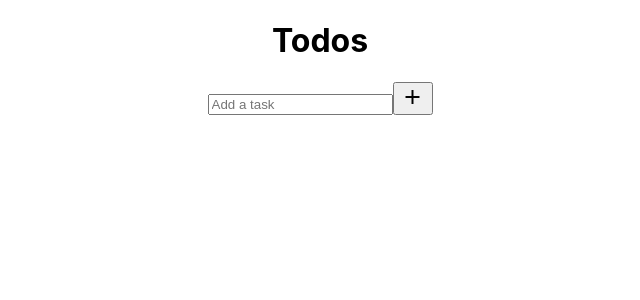
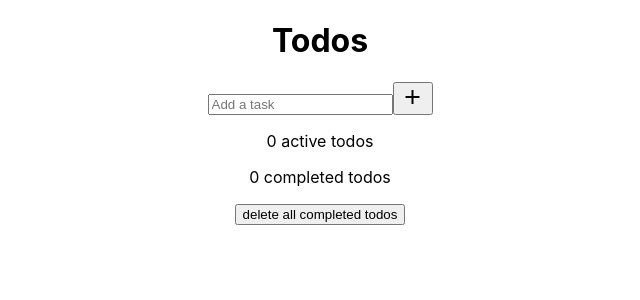
Before and after one commit to sarahbanashek/SimpleTodo, a React (Create React App) app: page / in a window 1280 px wide. Shown: the top 300 px of the page, without its empty margins (320-960 px from the left). Built offline with nearby package versions, Linux system fonts and the light colour scheme.

Commit message:
adding Footer component

```diff
--- a/src/App.tsx
+++ b/src/App.tsx
@@ -4,6 +4,7 @@ import './App.css';
 import { AddTodoItem } from './components/AddTodoItem';
 import { MarkAllComplete } from './components/MarkAllComplete';
 import { TodoItem } from './components/TodoItem';
+import { Footer } from './components/Footer';
 
 import type { ITodo } from './interfaces';
 import { NAMESPACE } from './constants';
@@ -13,6 +14,8 @@ function App() {
   const [allTodos, setAllTodos] = useState<Array<ITodo>>([]);
   const [activeTodos, setActiveTodos] = useState<Array<ITodo>>([]);
   const [completedTodos, setCompletedTodos] = useState<Array<ITodo>>([]);
+  const [showActiveTodos, setShowActiveTodos] = useState<boolean>(true);
+  const [showCompletedTodos, setShowCompletedTodos] = useState<boolean>(true);
 
   useEffect(() => {
     const store = localStorage.getItem(NAMESPACE);
@@ -85,6 +88,10 @@ function App() {
     updateStateAndStorage(remainingTodos);
   }
 
+  const deleteAllCompleted = (): void => {
+    updateStateAndStorage(activeTodos);
+  }
+
   return (
     <div className='App'>
       <header className='header'>
@@ -98,22 +105,36 @@ function App() {
           : null
         }
         <ul className='TodoList'>
-          {activeTodos.map(todo =>
+          {showActiveTodos
+            ? activeTodos.map(todo =>
               <TodoItem key={todo.timestamp} {...{
                 todo,
                 toggleTodoState,
                 editTodo,
                 deleteTodo,
-            }} />)}
-          {completedTodos.map(todo =>
+              }} />)
+            : null}
+          {showCompletedTodos
+            ? completedTodos.map(todo =>
               <TodoItem key={todo.timestamp} {...{
                 todo,
                 toggleTodoState,
                 editTodo,
                 deleteTodo
-            }} />)}
+              }} />)
+            : null}
         </ul>
       </section>
+
+      <Footer {...{
+        numActive: activeTodos.length,
+        numCompleted: completedTodos.length,
+        showActiveTodos,
+        setShowActiveTodos,
+        showCompletedTodos,
+        setShowCompletedTodos,
+        deleteAllCompleted
+      }} />
     </div>
   );
 }
--- /dev/null
+++ b/src/components/Footer.tsx
@@ -0,0 +1,72 @@
+import React from 'react';
+
+function Footer({ numActive, numCompleted, showActiveTodos, setShowActiveTodos, showCompletedTodos, setShowCompletedTodos, deleteAllCompleted }: IFooterProps) {
+  return (
+    <div className='Footer'>
+      {numActive > 0
+        ? (
+          < div className='Footer-toggleShowActive'>
+            <input
+              className='Footer-toggleShowActive-checkbox'
+              type='checkbox'
+              id='showActive-checkbox'
+              checked={showActiveTodos}
+              onChange={() => setShowActiveTodos(!showActiveTodos)}
+            />
+            <label htmlFor='showActive-checkbox'>
+              Show all active todos
+            </label>
+          </div>)
+        : null}
+
+      {numCompleted > 0
+        ? (
+          <div className='Footer-toggleShowCompleted'>
+            <input
+              className='Footer-toggleShowCompleted-checkbox'
+              type='checkbox'
+              id='showCompleted-checkbox'
+              checked={showCompletedTodos}
+              onChange={() => setShowCompletedTodos(!showCompletedTodos)}
+            />
+            <label htmlFor='showCompleted-checkbox'>
+              Show all completed todos
+            </label>
+          </div>)
+        : null}
+
+      <p className='Footer-activeCount'>
+        {numActive} active todos
+      </p>
+
+      <p className='Footer-completedCount'>
+        {numCompleted} completed todos
+      </p>
+
+      {showCompletedTodos
+        ? (
+          <div className='Footer-deleteAllCompleted'>
+            <button
+              type='button'
+              className='Footer-deleteAllCompleted-button'
+              onClick={() => deleteAllCompleted()}
+            >
+              delete all completed todos
+            </button>
+          </div>
+        ) : null}
+    </div>
+  );
+}
+
+interface IFooterProps {
+  numActive: number,
+  numCompleted: number,
+  showActiveTodos: boolean,
+  setShowActiveTodos: React.Dispatch<React.SetStateAction<boolean>>,
+  showCompletedTodos: boolean,
+  setShowCompletedTodos: React.Dispatch<React.SetStateAction<boolean>>,
+  deleteAllCompleted: () => void
+}
+
+export { Footer }
```
Lines whose indentation alone changed are shown as unchanged.
